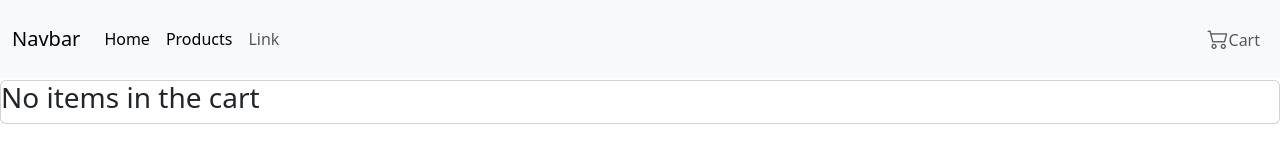
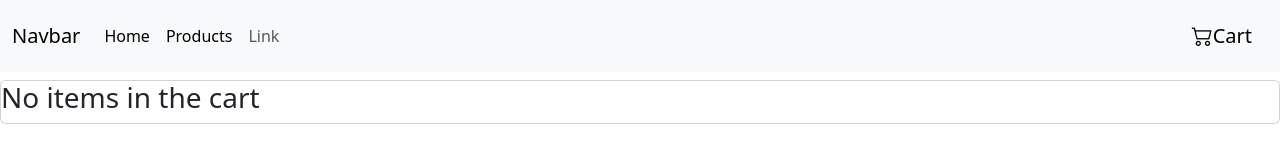
Before and after one commit to learnman18/Ecommerce, a React (Create React App) app: page /cart in a window 1280 px wide. Shown: the top 160 px of the page. Built offline with nearby package versions, Linux system fonts and the light colour scheme.

Commit message:
[09-05]-few fixes

```diff
--- a/src/components/ProdcutsInfo/Cart.js
+++ b/src/components/ProdcutsInfo/Cart.js
@@ -4,14 +4,14 @@ import {useCartContext} from "../context/CartContext"
 const Cart = () => {
 
     const [count , setCount] = useState(1);
-    const {cart , ResetCartCount , RemoveFromCart} = useCartContext();
+    const {cart , ResetCartCount} = useCartContext();
     const [removeCartItem , setRemoveCartItem] = useState(cart);
     // const [LSCart , setLSCart] = useState([]);
 
 
     useEffect(()=>{
         console.log("Cart component mounted");
-        console.log("Initial cart state:", cart);
+        // console.log("Initial cart state:", cart);
         const storedToken = JSON.parse(localStorage.getItem("cartLocalStore"));
         console.log("Cart loaded from localStorage:", storedToken);
         if(storedToken){
--- a/src/components/menubar/MenuBar.js
+++ b/src/components/menubar/MenuBar.js
@@ -9,6 +9,7 @@ const MenuBar = () => {
     const {cart} = useCartContext();
     // const [resetCartCount , setResetCartCount] = useState(cart)
     // const [cartItemCountLength , setCartItemCountLength] = useState(cart)
+
 
     return(
         <>
@@ -31,24 +32,19 @@ const MenuBar = () => {
                                     <NavLink className="nav-link" to="/">Link</NavLink>
                                 </li>
                             </ul>
-                            <ul className="navbar-nav mb-2 mb-lg-0">
-                                <li className="nav-item">
+                            <div className="navbar-brand">
                                 <Link to="cart" className="nav-link">
                                     <i className="bi bi-cart2 position-relative" style={{fontSize: "21px",fontWeight:"bold"}}>
                                         <span style={{fontSize:"9px"}} className="position-absolute top-0 start-100 translate-middle badge rounded-pill bg-danger">
                                             {
-                                                    cart.map((cartItemCount , index)=>{
-                                                        return(
-                                                            <span key={index}>{cartItemCount.productQuantiity}</span>
-                                                        )
-                                                    })
+                                                cart.length > 0 ?
+                                                <span>{cart.length}</span> : ""
                                             }
                                         </span>
                                     </i>
                                     <span>Cart</span>
                                 </Link>
-                                </li>
-                            </ul>
+                            </div>
                         </div>
                     </div>
                 </nav>
```
Lines whose indentation alone changed are shown as unchanged.
